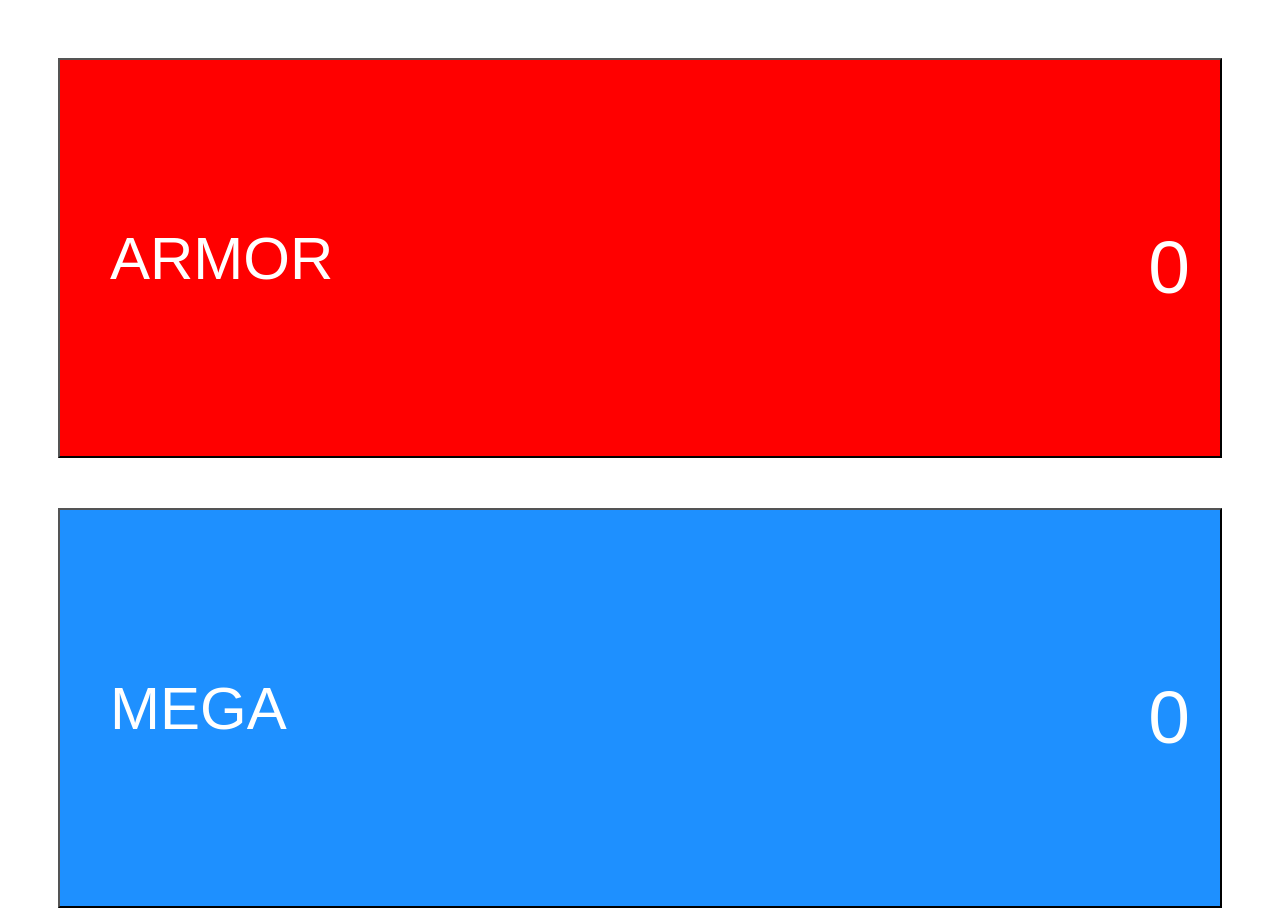
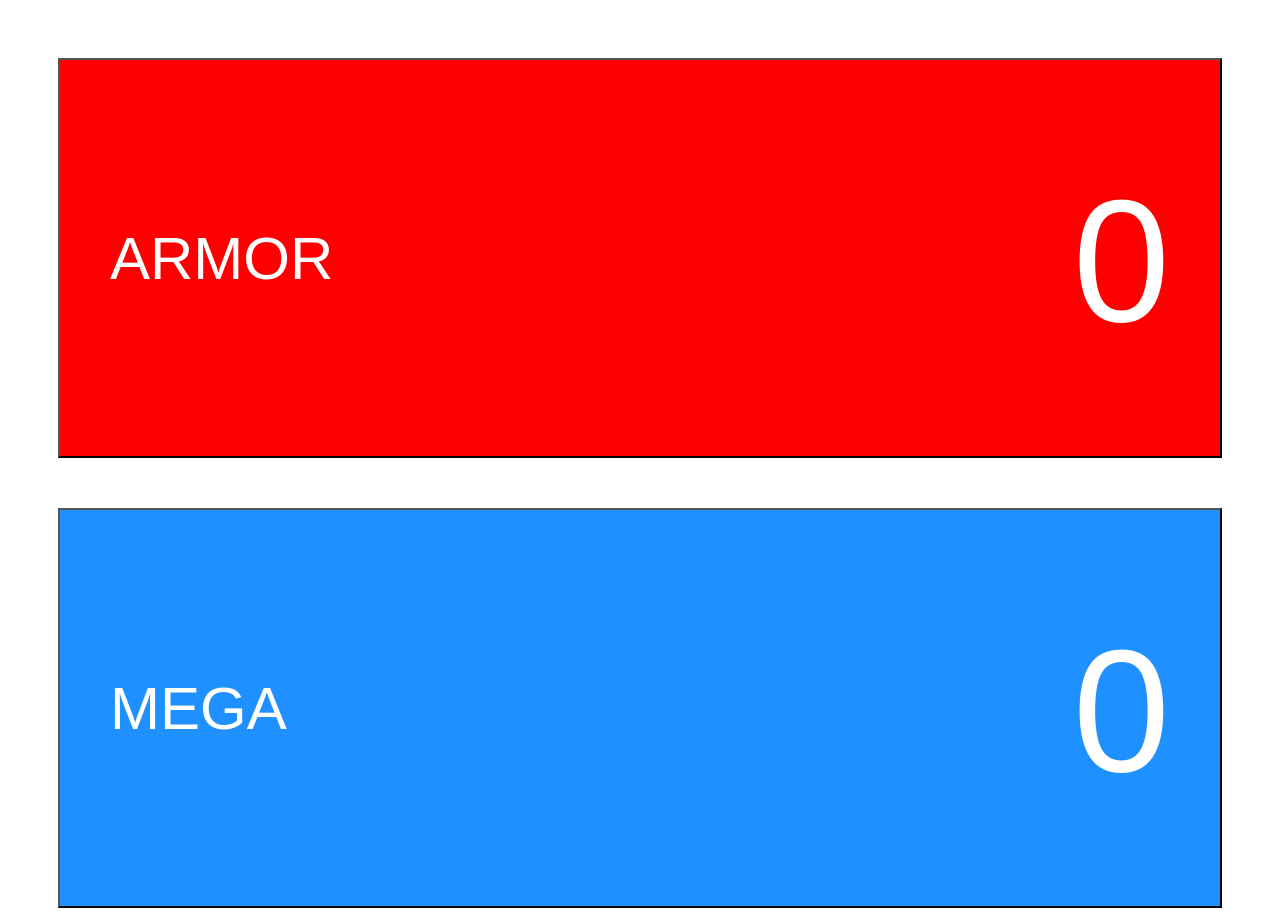
Before and after one commit to killoff/killoff.github.io, a plain HTML site: page serviceworker/countdown.html in a window 1280 px wide. Shown: the top 911 px of the page. Drawn offline with Linux system fonts and the light colour scheme.

Commit message:
Update countdown.html

```diff
--- a/serviceworker/countdown.html
+++ b/serviceworker/countdown.html
@@ -26,8 +26,9 @@
     }
     .countdown {
         position: absolute;
-        right: 30px;
-        font-size: 75px;
+        right: 50px;
+        font-size: 175px;
+        top: 100px;
     }
 
     body {
```
